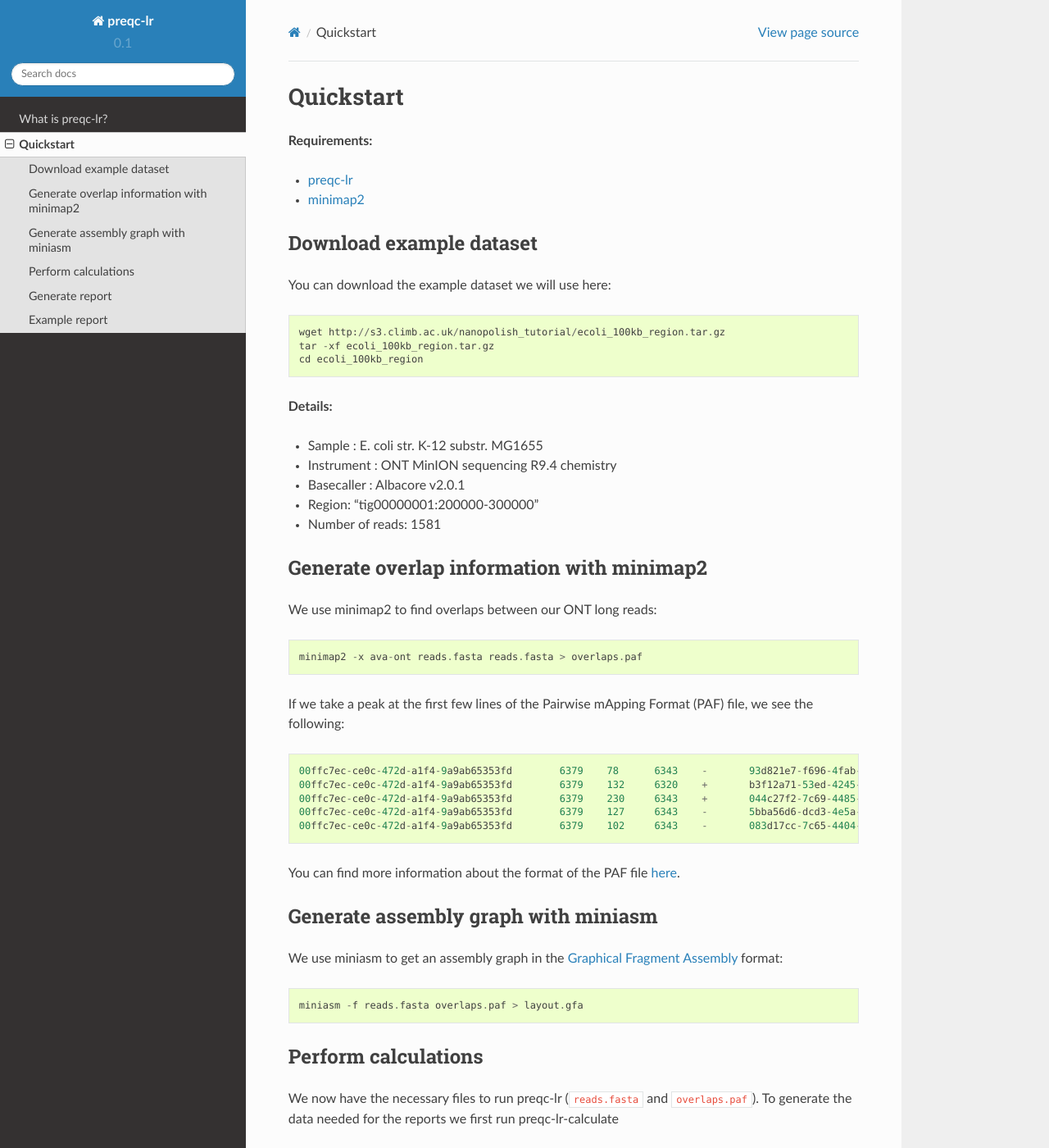
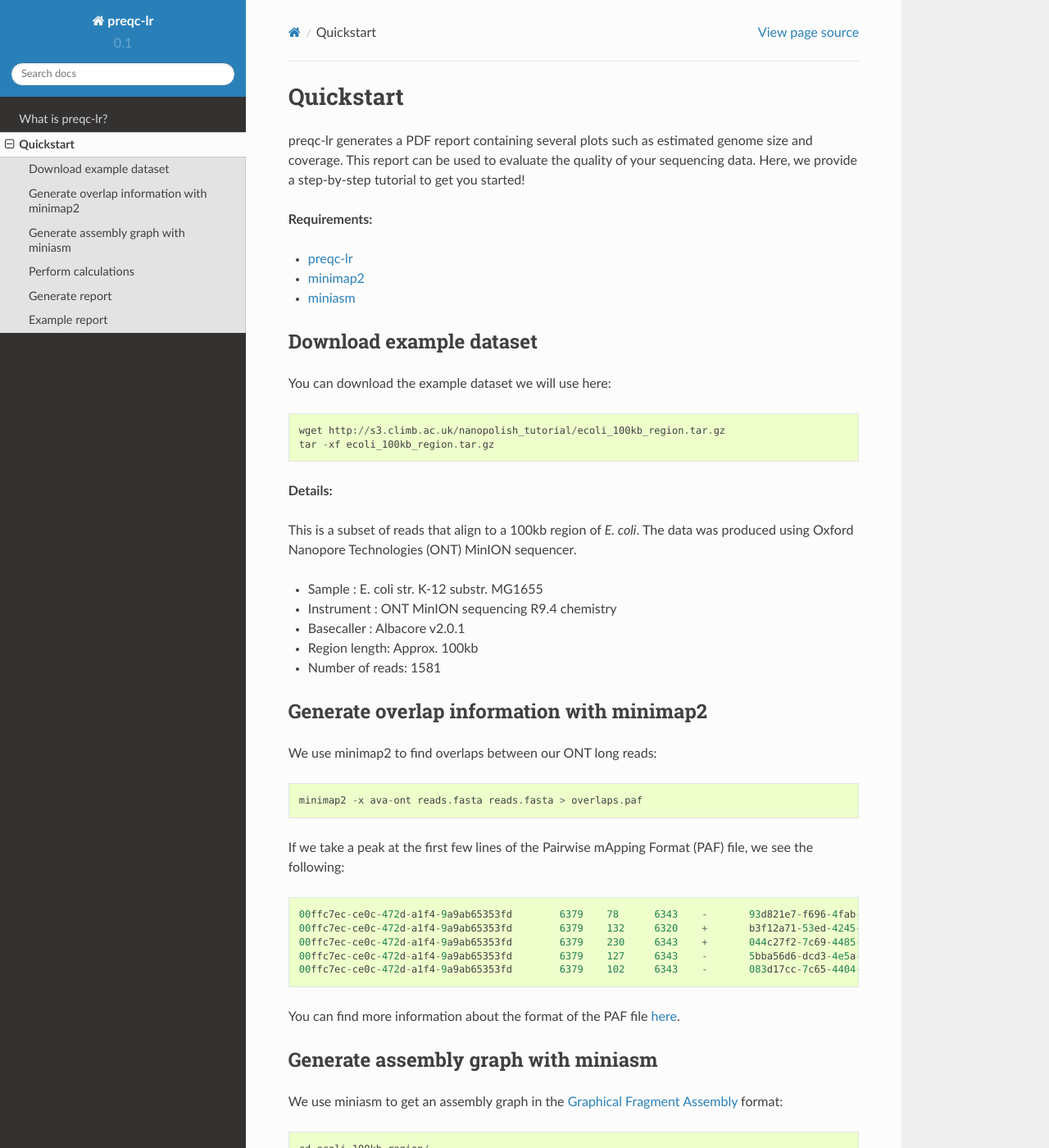
Before and after one commit to simpsonlab/preqclr, a Sphinx documentation site: the page built from docs/source/quickstart.rst, in a window 1280 px wide and 1400 px high. Shown: the whole window at 82% size. Built offline with Sphinx 7.4.7 and the Read the Docs theme 2.0.0, drawn with Linux system fonts in a browser that asks for light colours; some of the changed text lies outside the part shown.

Commit message:
update dataset info, and requirements for quickstart

```diff
--- a/docs/source/quickstart.rst
+++ b/docs/source/quickstart.rst
@@ -3,10 +3,13 @@
 Quickstart
 ============
 
+preqc-lr generates a PDF report containing several plots such as estimated genome size and coverage. This report can be used to evaluate the quality of your sequencing data. Here, we provide a step-by-step tutorial to get you started!
+
 **Requirements:**
 
 * `preqc-lr <https://github.com/simpsonlab/preqc-lr>`_
 * `minimap2 <https://github.com/lh3/minimap2>`_
+* `miniasm <https://github.com/lh3/miniasm/>`_
 
 Download example dataset
 """"""""""""""""""""""""""
@@ -15,14 +18,15 @@ You can download the example dataset we will use here: ::
 
     wget http://s3.climb.ac.uk/nanopolish_tutorial/ecoli_100kb_region.tar.gz
     tar -xf ecoli_100kb_region.tar.gz
-    cd ecoli_100kb_region
 
 **Details:**
+
+This is a subset of reads that align to a 100kb region of *E. coli*.  The data was produced using Oxford Nanopore Technologies (ONT) MinION sequencer.
 
 * Sample :    E. coli str. K-12 substr. MG1655
 * Instrument : ONT MinION sequencing R9.4 chemistry
 * Basecaller : Albacore v2.0.1
-* Region: "tig00000001:200000-300000"
+* Region length: Approx. 100kb
 * Number of reads: 1581
 
 Generate overlap information with minimap2
@@ -47,12 +51,13 @@ Generate assembly graph with miniasm
 
 We use miniasm to get an assembly graph in the `Graphical Fragment Assembly <https://github.com/GFA-spec/GFA-spec/blob/master/GFA-spec.md>`_ format: ::
 
+   cd ecoli_100kb_region/
    miniasm -f reads.fasta overlaps.paf > layout.gfa
 
 Perform calculations
 """"""""""""""""""""""""
 
-We now have the necessary files to run preqc-lr (``reads.fasta`` and ``overlaps.paf``).
+We now have the necessary files to run preqc-lr (``reads.fasta``, ``overlaps.paf``, and ``layout.gfa``).
 To generate the data needed for the reports we first run preqc-lr-calculate ::
 
     python preqc-lr-calculate.py \
@@ -80,43 +85,43 @@ Example report
 
 The report produces plots as seen below.
 
-Plot 0:
+**Plot 0:**
 
 .. figure:: _static/plot_est_genome_size.png
   :scale: 80%
   :alt: plot_est_genome_size
 
-Plot 1:
+**Plot 1:**
 
 .. figure:: _static/plot_read_length_distribution.png
   :scale: 80%
   :alt: plot_read_length_distribution
 
-Plot 2:
+**Plot 2:**
 
 .. figure:: _static/plot_est_cov.png
   :scale: 80%
   :alt: plot_est_cov
 
-Plot 3:
+**Plot 3:**
 
 .. figure:: _static/plot_per_read_GC_content.png
   :scale: 80%
   :alt: plot_per_read_GC_content
 
-Plot 4:
+**Plot 4:**
 
 .. figure:: _static/plot_est_cov_vs_read_length.png
   :scale: 80%
   :alt: plot_est_cov_vs_read_length
 
-Plot 5:
+**Plot 5:**
 
 .. figure:: _static/plot_total_num_bases.png
   :scale: 80%
   :alt: plot_total_num_bases
 
-Plot 6:
+**Plot 6:**
 
 .. figure:: _static/plot_NGX.png
   :scale: 80%
```
Also changed, not shown: docs/source/installation.rst (added, +26 -0 lines), 1 other file.
